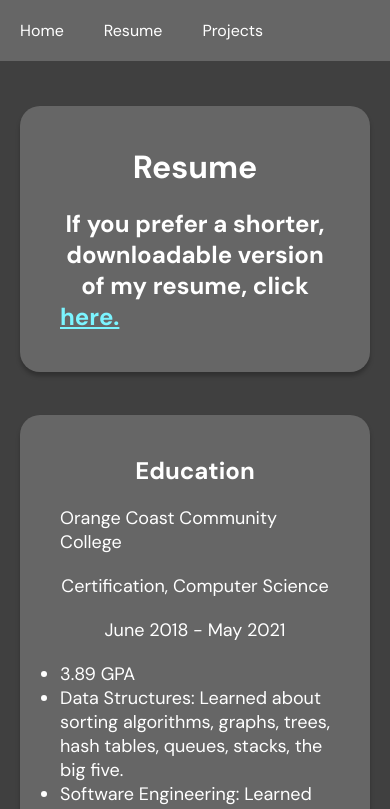
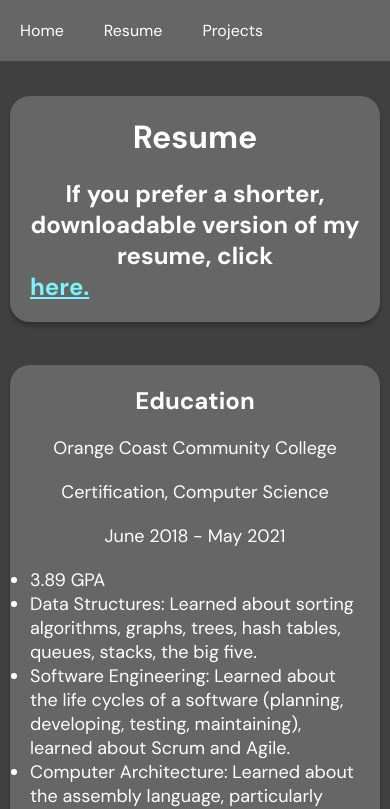
Before and after one commit to Aerondight77/personal-website, a React (Create React App) app in the folder client/: page /#/resume in a window 390 px wide. Shown: the top 809 px of the page. Built offline with nearby package versions, Linux system fonts and the light colour scheme.

Commit message:
Updated CSS files for better scaling

```diff
--- a/client/src/Home/index.jsx
+++ b/client/src/Home/index.jsx
@@ -7,7 +7,7 @@ const Home = () => {
     return (
         <div className="home-container">
             <div className="body">
-                <img style={{ width: 400, height: 300}} src={portrait} alt=""/>
+                <img style={{ width: 400, height: 300}} src={portrait} alt="" class="responsive-image"/>
                 <h1>Bailey Ho</h1>
                 <h2>Welcome to my website!</h2>
                 <p className="body-text">You can view my resume and explore projects that I've worked on here. To get started, please click on one of the pages on the navigation bar. To view external links:
--- a/client/src/Home/style.css
+++ b/client/src/Home/style.css
@@ -10,7 +10,6 @@
   }
 
 .body {
-    width: auto;
     max-width: 900px;
     height: auto;
     background: #666666;
@@ -35,3 +34,23 @@
     text-decoration: underline;
     text-align: left;
 }
+
+.responsive-image {
+    width: 100%; /* Makes the image take up the full width of its container */
+    height: auto; /* Maintains the aspect ratio of the image */
+    display: block; /* Removes any extra space below the image */
+}
+
+@media (max-width: 600px) {
+    .home-container {
+      padding: 10px;
+    }
+
+    .body {
+      padding: 20px;
+    }
+
+    .responsive-image {
+      max-width: 100%;
+    }
+  }
--- a/client/src/Projects/style.css
+++ b/client/src/Projects/style.css
@@ -36,3 +36,17 @@
   justify-content: left;
   align-items: left;
 }
+
+@media (max-width: 600px) {
+  .home-container {
+    padding: 10px;
+  }
+
+  .body {
+    padding: 20px;
+  }
+
+  .responsive-image {
+    max-width: 100%;
+  }
+}
--- a/client/src/Resume/style.css
+++ b/client/src/Resume/style.css
@@ -36,3 +36,17 @@
     justify-content: left;
     align-items: left;
 }
+
+@media (max-width: 600px) {
+    .home-container {
+      padding: 10px;
+    }
+
+    .body {
+      padding: 20px;
+    }
+
+    .responsive-image {
+      max-width: 100%;
+    }
+  }
```
